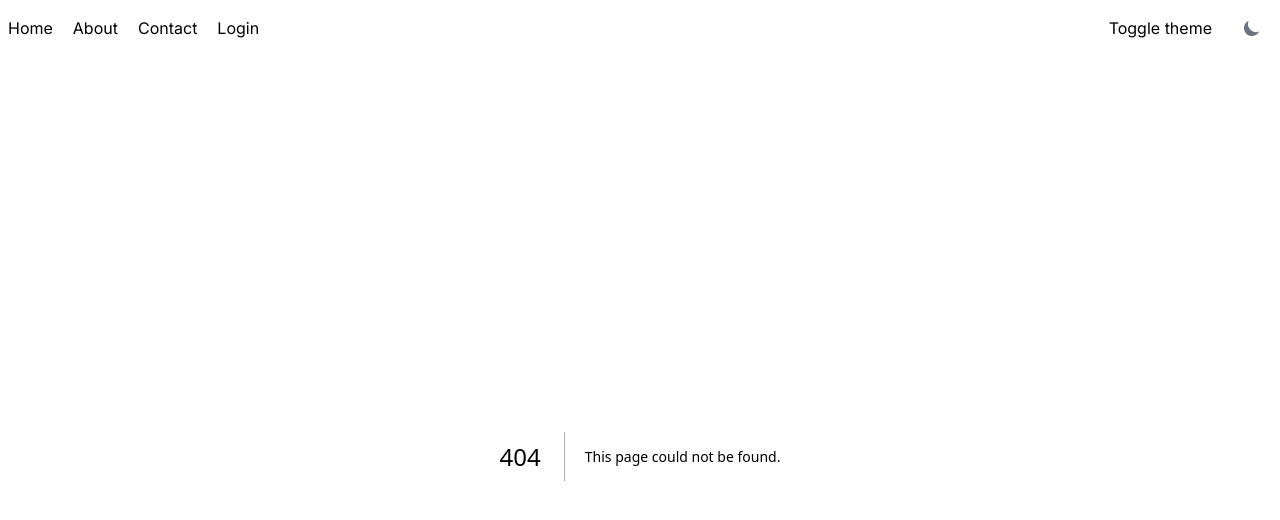
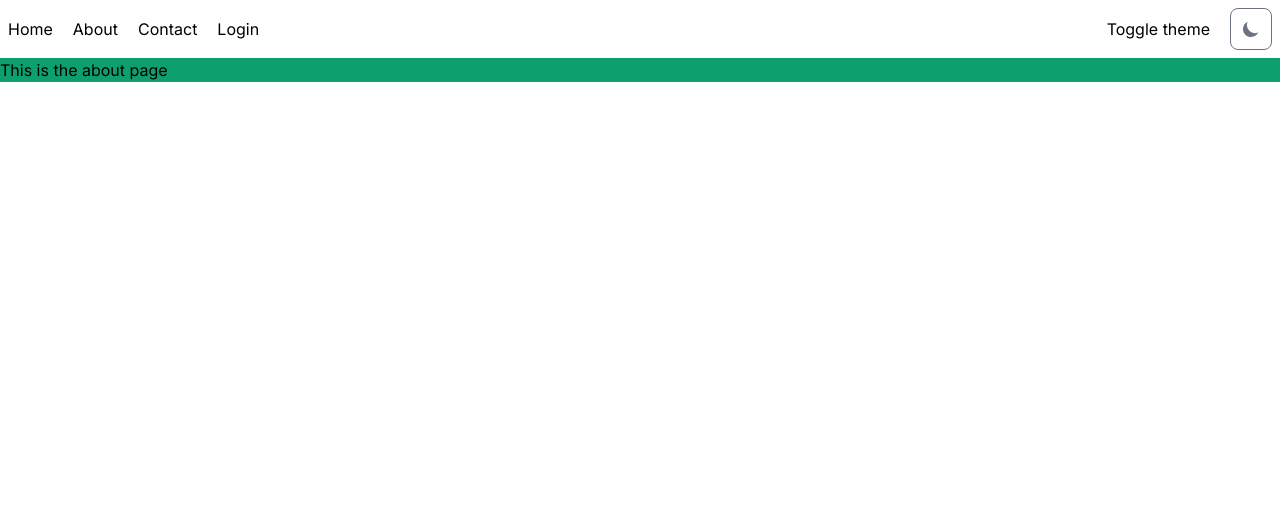
Before and after one commit to Zaberahmed/configuring-nextapp-test, a Next.js app: page /contact in a window 1280 px wide. Before the commit this address had no page. Shown: the top 520 px of the page. Built offline with nearby package versions, Linux system fonts and the light colour scheme.

Commit message:
Add: setup for env

```diff
--- /dev/null
+++ b/src/app/contact/page.tsx
@@ -0,0 +1,12 @@
+import React from "react";
+
+const Contact = () => {
+  // console.log("env test from contact", process.env.NEXT_PUBLIC_SECRET_KEY);
+  return (
+    <main className="bg-green-500">
+      <p>This is the about page</p>
+    </main>
+  );
+};
+
+export default Contact;
--- a/src/app/layout.tsx
+++ b/src/app/layout.tsx
@@ -28,7 +28,7 @@ export default function RootLayout({
           <div className="flex justify-end items-center gap-5 p-2">
             <p>Toggle theme</p>
             <Flowbite>
-              <DarkThemeToggle />
+              <DarkThemeToggle className="border border-gray-500 dark:border-white" />
             </Flowbite>
           </div>
         </nav>
--- a/src/app/page.tsx
+++ b/src/app/page.tsx
@@ -1,4 +1,5 @@
 export default function Home() {
+  // console.log("env test from home", process.env.SECRET_KEY);
   return (
     <main className="bg-red-500">
       <p>This is the Home Page</p>
--- a/tailwind.config.ts
+++ b/tailwind.config.ts
@@ -8,13 +8,7 @@ const config: Config = {
     "node_modules/flowbite-react/lib/esm/**/*.{js,ts}",
   ],
   theme: {
-    extend: {
-      backgroundImage: {
-        "gradient-radial": "radial-gradient(var(--tw-gradient-stops))",
-        "gradient-conic":
-          "conic-gradient(from 180deg at 50% 50%, var(--tw-gradient-stops))",
-      },
-    },
+    extend: {},
   },
   plugins: [require("flowbite/plugin")],
 };
```
Also changed, not shown: 2 other files (tests, documents, lock files or other folders).
